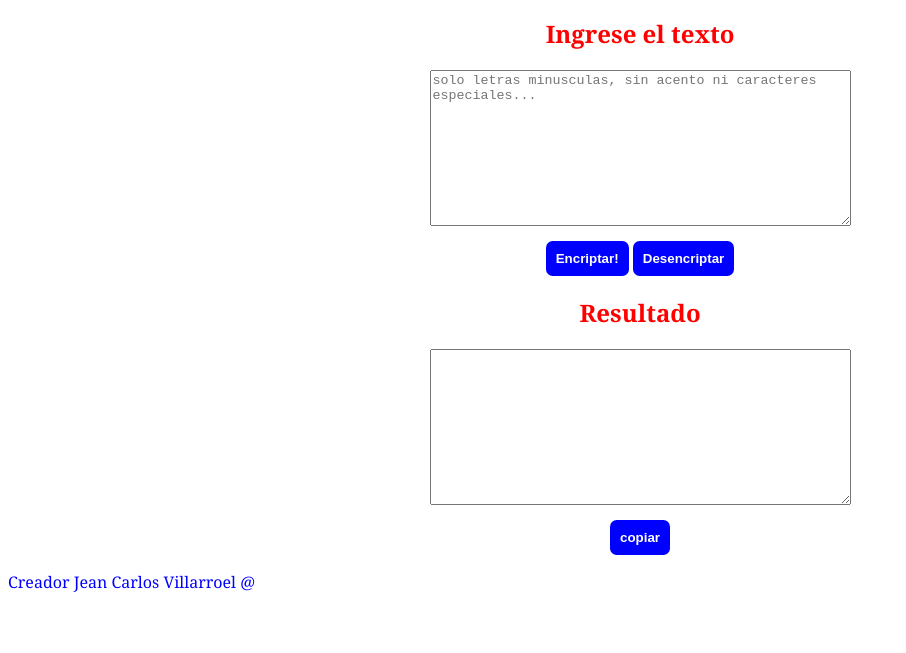
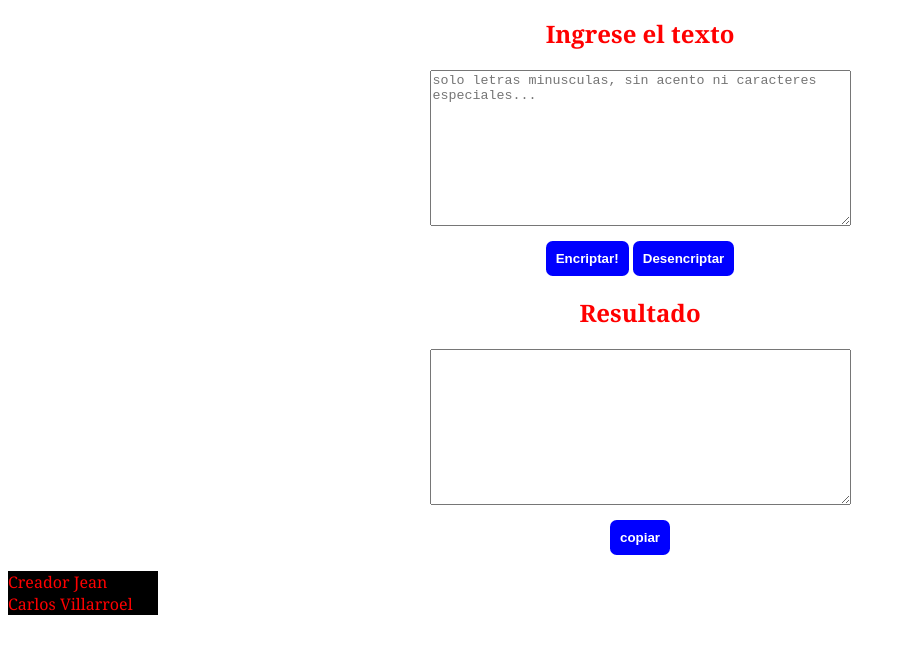
Before and after one commit to JeanCarlos18/Encriptador-Challenge-Alura.github.io, a plain HTML site: page index.html in a window 1280 px wide. Shown: the part 111-764 px from the top of the page, without its empty margins (0-906 px from the left). Drawn offline with Linux system fonts and the light colour scheme.

Commit message:
detalles finales

```diff
--- a/index.html
+++ b/index.html
@@ -31,13 +31,8 @@
 
   <footer>
   <div class="derechosAutor">
-    <p>Creador Jean Carlos Villarroel @</p>
+    <p>Creador Jean Carlos Villarroel</p>
   </div>
 </footer>
-    </div>
-
-
-
-
 </body>
 </html>
--- a/style.css
+++ b/style.css
@@ -26,5 +26,7 @@ button{
   border-radius: 0.5em;
 }
 footer{
-  color: blue;
+  width: 150px;
+  background-color: black;
+  color: rgb(253, 1, 1);
 }
```
